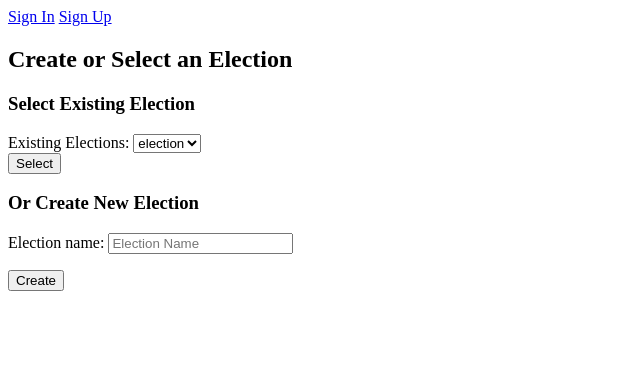
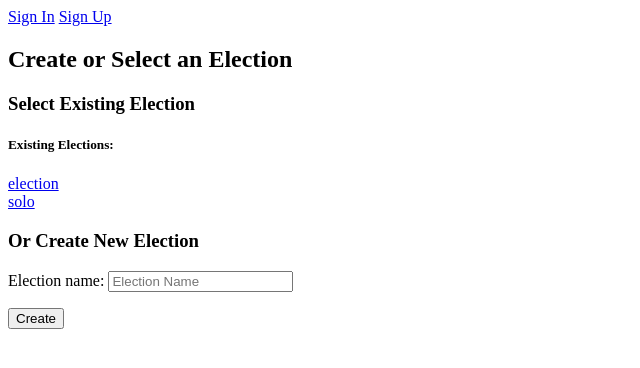
Before and after one commit to balaara-teck/voting_system, a Django app: page /election_officer/ in a window 1280 px wide. Shown: the top 368 px of the page, without its empty margins (0-640 px from the left). Run offline with Django 5.2, Linux system fonts and the light colour scheme; a user stored in the database is signed in; data comes from the database, SQL or seed files in the repository; both versions use the stored data as it was after the commit.

Commit message:
another code is added

```diff
--- a/base_app/urls.py
+++ b/base_app/urls.py
@@ -5,7 +5,7 @@ urlpatterns = [
     path('', views.home, name='home'),
     path('login/', views.login_view, name='login'),
     path('register/', views.register, name='register'),
-    path('voter_register/', views.VoterRegisterView.as_view(), name='voter_register'),
+    path('voter_register/<int:pk>', views.VoterRegisterView.as_view(), name='voter_register'),
     path("voter_card/",views.voter_card,name="votercard"),
     path("election_officer/",views.ElectorialCommissionOfficerView.as_view(),name="election-Officer"),
 ]
--- a/base_app/views.py
+++ b/base_app/views.py
@@ -5,7 +5,7 @@ from django.contrib.auth import authenticate, login
 from .forms import UserLoginForm,UserRegistrationForm,VoterRegisterationForm,ElectorialCommissionOfficerForm
 from django.views.generic import CreateView
 from .models import VoterRegistrationModel,ElectionDayModel,ElectorialCommissionOfficerModel
-from django.urls import reverse_lazy
+from django.urls import reverse_lazy,reverse
 from django.contrib.auth.mixins import LoginRequiredMixin
 import random
 import string
@@ -24,12 +24,17 @@ class VoterRegisterView(LoginRequiredMixin,CreateView):
     form_class = VoterRegisterationForm
     template_name = 'register_voter.html'
     login_url = reverse_lazy("login")
-    success_url = reverse_lazy("home")
+    success_url = ""
 
-    def form_valid(self, form,pk):
-        form.instance.election_name = ElectorialCommissionOfficerModel.objects.get(id = pk)
+    def form_valid(self, form):
+        pk = self.kwargs.get('pk')
+        form.instance.election_name = ElectorialCommissionOfficerModel.objects.get(user = self.request.user, id = pk)
         form.instance.voter_id = ''.join(random.choices(string.ascii_uppercase + string.digits, k=10))
         return super().form_valid(form)
+
+    def get_success_url(self):
+        pk = self.kwargs.get('pk')
+        return reverse('voter_register', kwargs={'pk': pk})
 
 class ElectorialCommissionOfficerView(LoginRequiredMixin, CreateView):
     model = ElectorialCommissionOfficerModel
--- a/templates/base_template.html
+++ b/templates/base_template.html
@@ -32,7 +32,6 @@
     <!-- Site functionlities are all here -->
     <a href="{% url 'login' %}">Sign In</a><br>
     <a href="{% url 'register' %}">Sign Up</a><br>
-    <a href="{% url 'voter_register' %}">Register As Voter</a><br>
     <a href="{% url 'votercard' %}">My voting card</a><br>
     <a href="{% url 'election-Officer' %}">My Election</a>
     {% endblock %}
--- a/templates/election_officer.html
+++ b/templates/election_officer.html
@@ -14,22 +14,16 @@
 
   {% if existing_elections %}
     <h3>Select Existing Election</h3>
-    <form method="post" action="#">
-      {% csrf_token %}
       <div>
-        <label for="existing_election">Existing Elections:</label>
-        <select name="existing_election" id="existing_election">
+        <h5>Existing Elections:</h5>
           {% for election in existing_elections %}
-            <option value="{{ election.id }}">{{ election.election_name }}</option>
+            <a href="{% url 'voter_register' election.id %}">{{ election.election_name }}</a><br>
           {% endfor %}
-        </select>
       </div>
-      <button type="submit">Select</button>
-    </form>
   {% endif %}
 
   <h3>Or Create New Election</h3>
-  <form method="post" action="#">
+  <form method="post" action="#" nonvalidate>
     {% csrf_token %}
     {{ form.as_p }}
     <button type="submit">Create</button>
```
Also changed, not shown: db.sqlite3.
